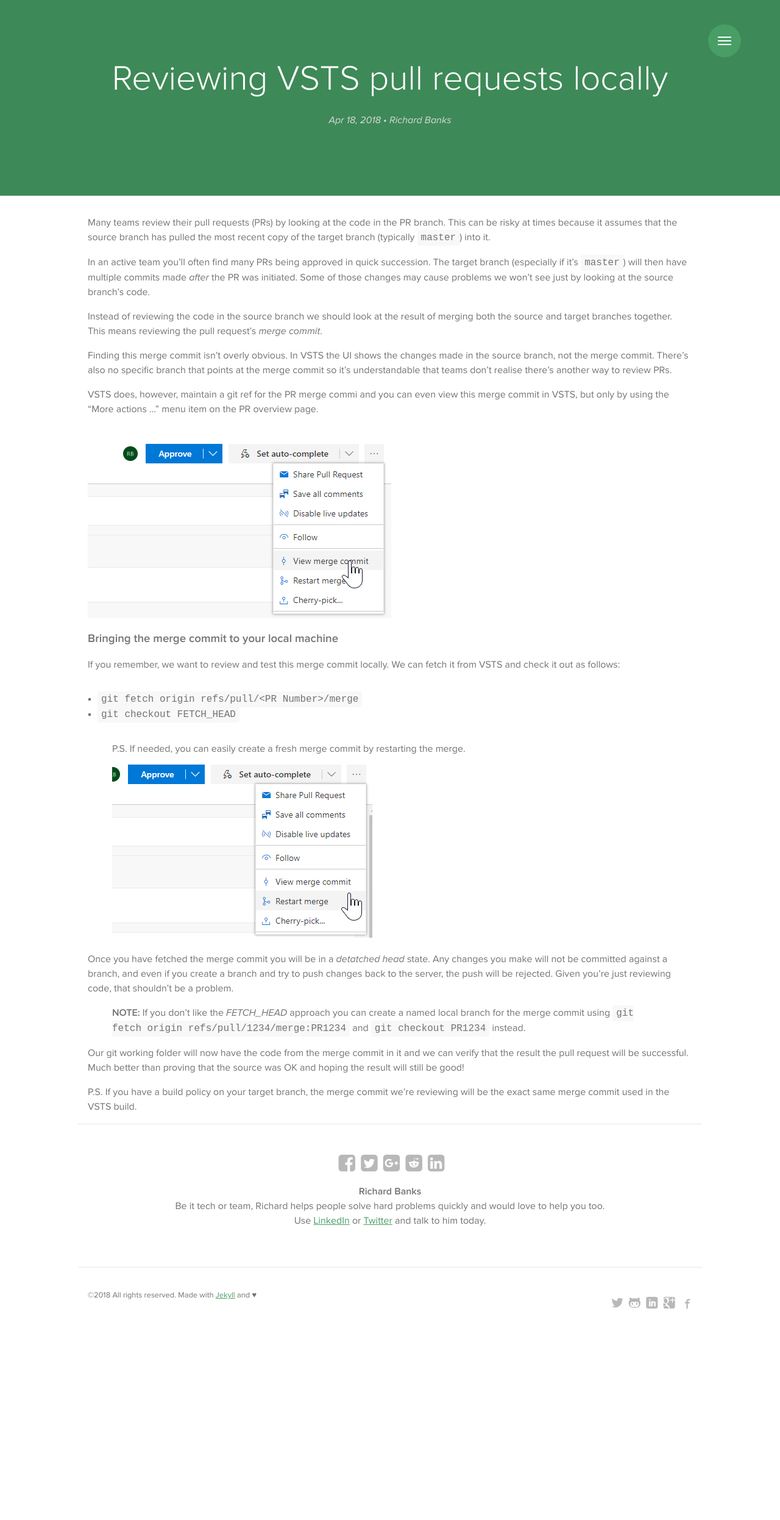
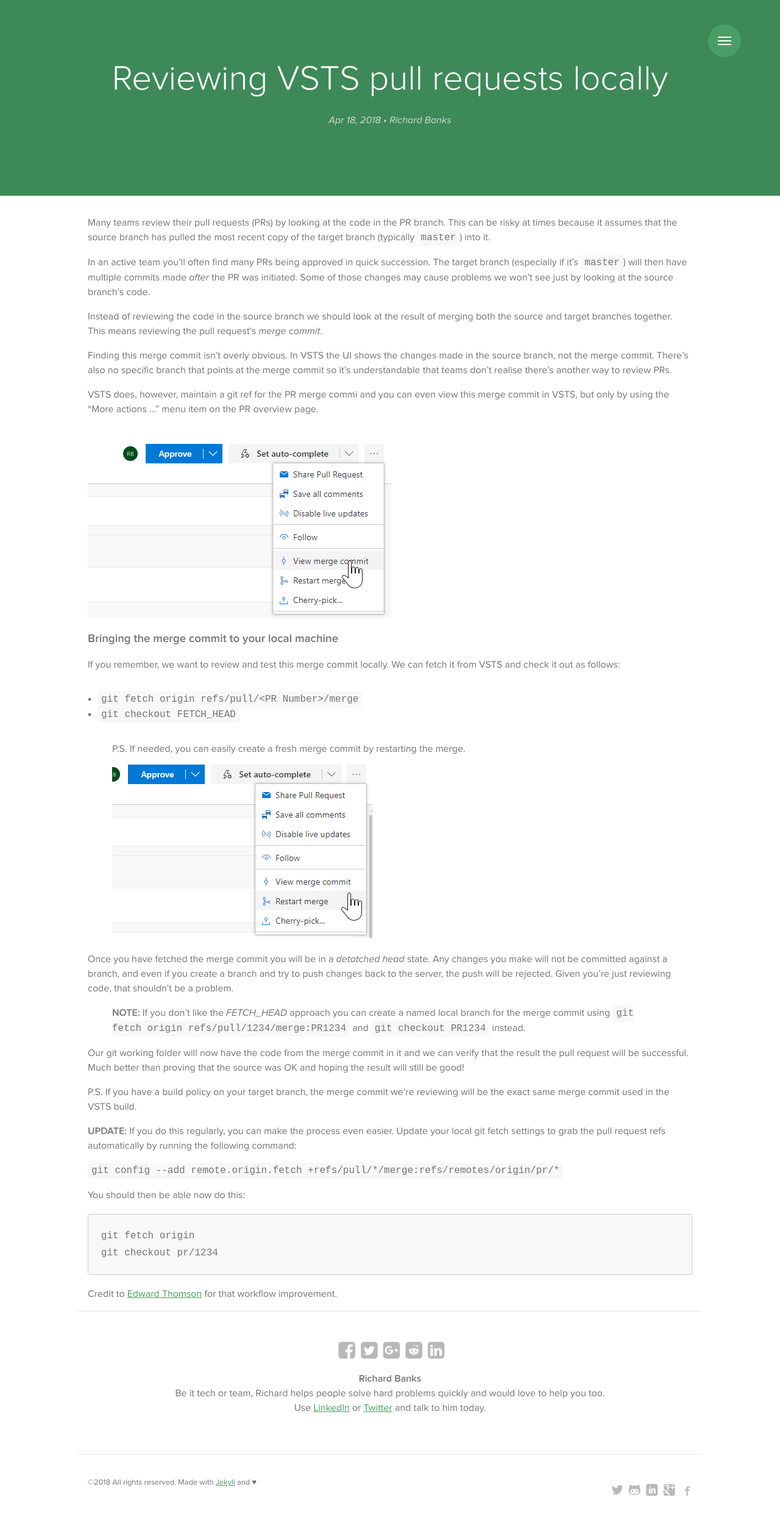
Before and after one commit to rbanks54/rbanks54.github.io, a Jekyll site: the page built from _posts/2018-04-18-reviewing_vsts_pull_requests.md, in a window 1280 px wide. Shown: the top 2493 px of the page at 61% size. Built offline with Jekyll 4.4.1, drawn with Linux system fonts in a browser that asks for light colours; nearby versions of some CDN libraries; some web fonts are replaced; a style sheet for code colours, icons or effects is not loaded.

Commit message:
Slight update to the reviewing a PR post

````diff
--- a/_posts/2018-04-18-reviewing_vsts_pull_requests.md
+++ b/_posts/2018-04-18-reviewing_vsts_pull_requests.md
@@ -35,3 +35,15 @@ Once you have fetched the merge commit you will be in a _detatched head_ state.
 Our git working folder will now have the code from the merge commit in it and we can verify that the result the pull request will be successful. Much better than proving that the source was OK and hoping the result will still be good!
 
 P.S. If you have a build policy on your target branch, the merge commit we're reviewing will be the exact same merge commit used in the VSTS build.
+
+__UPDATE:__ If you do this regularly, you can make the process even easier. Update your local git fetch settings to grab the pull request refs automatically by running the following command:
+
+`git config --add remote.origin.fetch +refs/pull/*/merge:refs/remotes/origin/pr/*`
+
+You should then be able now do this:
+```
+git fetch origin
+git checkout pr/1234
+```
+
+Credit to [Edward Thomson](https://www.edwardthomson.com/blog/checking-out-visual-studio-online-pull-requests-locally.html) for that workflow improvement.
````
